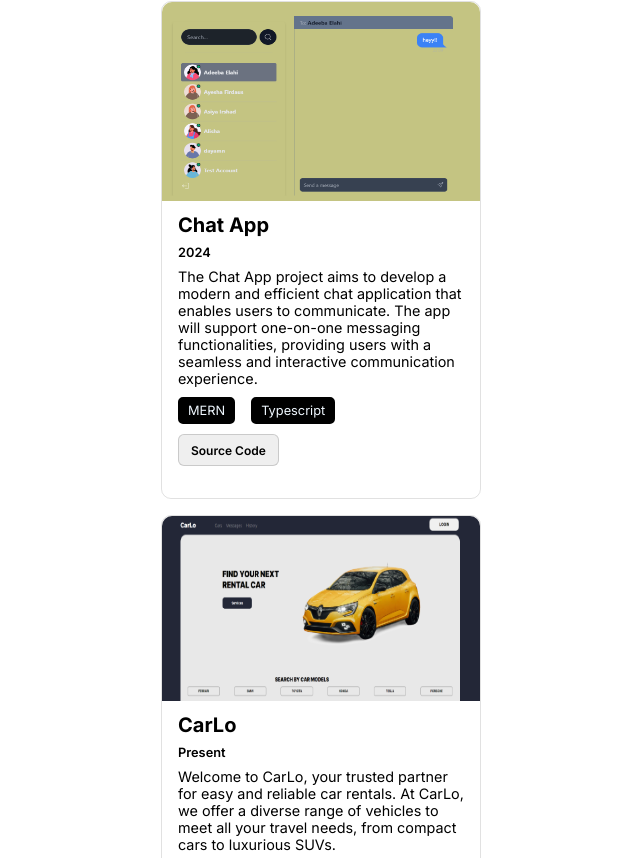
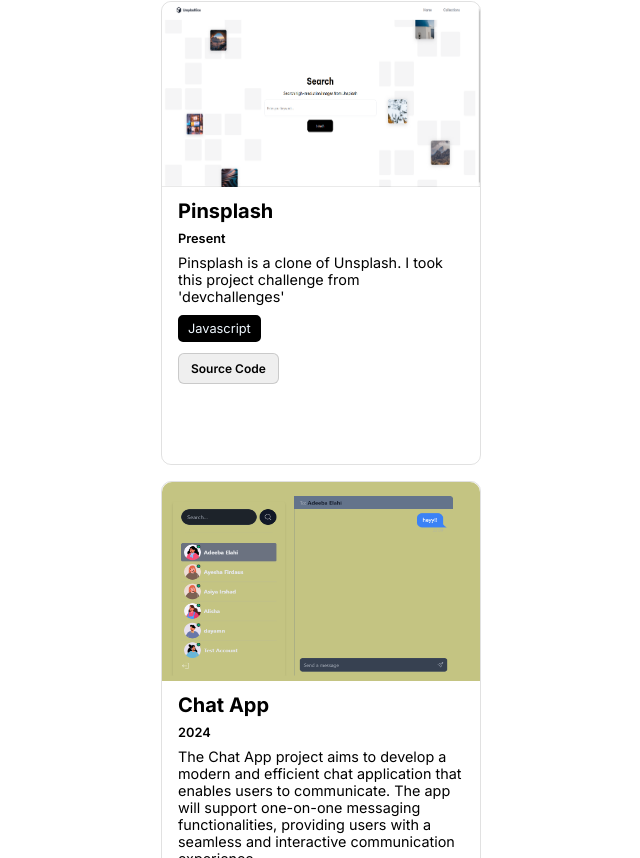
Before and after one commit to anamelahi/Portfolio-1.0, a React (Vite) app: page / in a window 1280 px wide. Shown: the part 1302-2160 px from the top of the page, without its empty margins (319-959 px from the left). Built offline with nearby package versions, Linux system fonts and the light colour scheme.

Commit message:
project update

```diff
--- a/src/App.jsx
+++ b/src/App.jsx
@@ -4,7 +4,8 @@ import Sections from "./Components/Sections";
 import Skills from "./Components/Skills/Skills";
 import Projects from "./Components/Projects/Projects";
 import chatapp from "./assets/chatapp.png";
-import carrental from "./assets/Car-rental.png";
+// import carrental from "./assets/Car-rental.png";
+import pinsplash from "./assets/pinsplash.png"
 import urlshort from "./assets/url-shortner.png";
 import coffeeshop from "./assets/coffee-shop.png"
 import resume from "../public/Resume.pdf"
@@ -64,6 +65,14 @@ function App() {
       <div className="project">
         <h2>Projects</h2>
         <div className="pro">
+        <Projects
+          link="https://github.com/anamelahi/pinsplash"
+            image={pinsplash}
+            heading="Pinsplash"
+            duration="Present"
+            content="Pinsplash is a clone of Unsplash. I took this project challenge from 'devchallenges' "
+            techname="Javascript"
+          />
           <Projects
           link="https://github.com/anamelahi/MinorProject"
             image={chatapp}
@@ -74,23 +83,12 @@ function App() {
 
           />
           <Projects
-          link="https://github.com/anamelahi/Car-Rental"
-            image={carrental}
-            heading="CarLo"
-            duration="Present"
-            content="Welcome to CarLo, your trusted partner for easy and reliable car rentals. At CarLo, we offer a diverse range of vehicles to meet all your travel needs, from compact cars to luxurious SUVs. "
-            techname="Javascript"
-
-
-          />
-          <Projects
           link="https://github.com/anamelahi/url-shortner"
             image={urlshort}
             heading="URL Shortner"
             duration="2023"
             content="Designed to streamline and simplify your online experience, our backend-based URL shortener transforms lengthy web addresses into concise, easy-to-share links."
             techname="Javascript"
-
           />
           <Projects
           link="https://github.com/anamelahi/Coffee-listing"
--- a/src/Components/Projects/Projects.css
+++ b/src/Components/Projects/Projects.css
@@ -11,6 +11,7 @@
     width: 100%;
     border-radius: 10px 10px 0 0;
     height: 40%;
+    aspect-ratio: auto;
 }
 .project-div h3{
     font-size: 2.5vh;
--- a/src/Components/Projects/Projects.jsx
+++ b/src/Components/Projects/Projects.jsx
@@ -14,7 +14,7 @@ const Projects = (props) => {
         <p>{props.content}</p>
 
         <div className="techs">
-        <TechStack tech="MERN" />
+        {/* <TechStack tech="MERN" /> */}
         <TechStack tech={props.techname} />
         </div>
         <button className='src-code' onClick={handleClick}>Source Code</button>
```
Also changed, not shown: src/assets/pinsplash.png (added).
